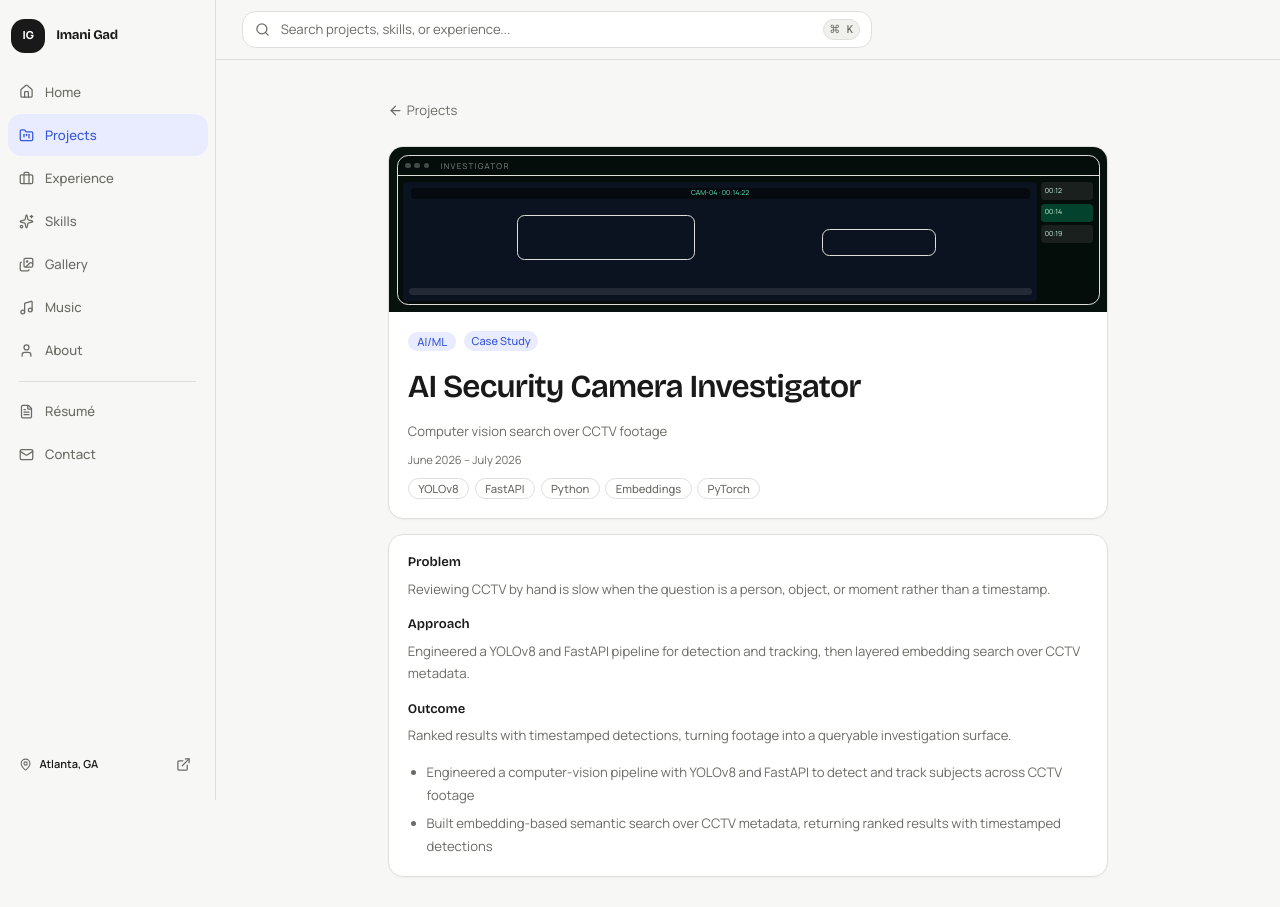
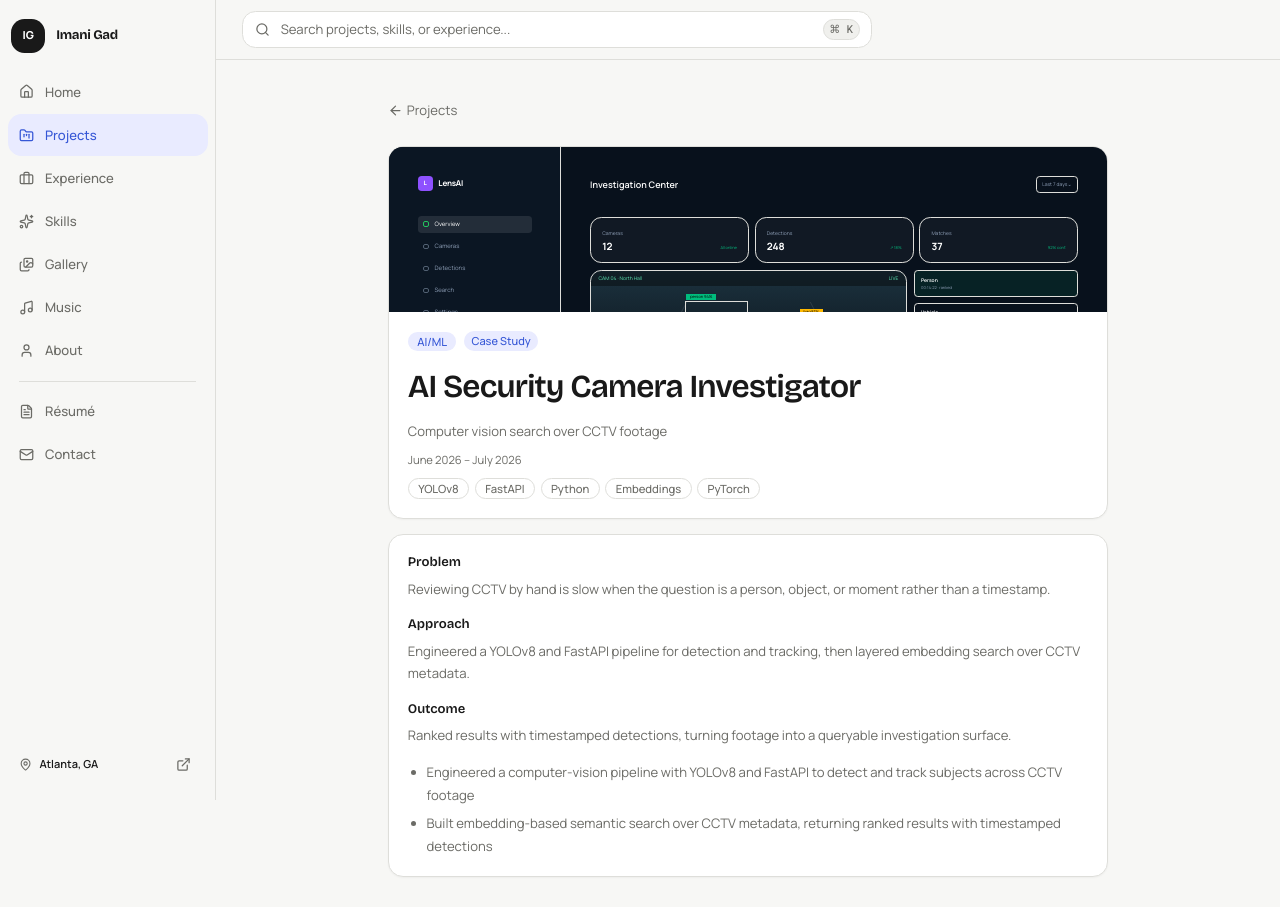
Before and after one commit to Igadsme/gad-os, a Next.js app: page /projects/ai-security-camera-investigator in a window 1280 px wide. Built offline with nearby package versions, Linux system fonts and the light colour scheme.

Commit message:
Redesign project cards and dashboard previews

```diff
--- a/components/projects/project-visual.tsx
+++ b/components/projects/project-visual.tsx
@@ -1,230 +1,116 @@
 import type { ReactNode } from "react";
 import { cn } from "@/lib/utils";
 
-function Chrome({ children, title }: { children: ReactNode; title: string }) {
+function Sparkline({ color = "#3b82f6", points = "0,42 18,34 36,38 54,20 72,28 90,8 108,16 126,4" }) {
   return (
-    <div className="absolute inset-2 overflow-hidden rounded-md border border-white/10 bg-black/25">
-      <div className="flex items-center gap-1 border-b border-white/10 px-2 py-1">
-        <span className="size-1.5 rounded-full bg-white/25" />
-        <span className="size-1.5 rounded-full bg-white/25" />
-        <span className="size-1.5 rounded-full bg-white/25" />
-        <span className="ml-2 truncate text-[8px] uppercase tracking-[0.16em] text-white/50">
-          {title}
-        </span>
+    <svg viewBox="0 0 126 48" className="h-full w-full" preserveAspectRatio="none">
+      <path d="M0 46H126" stroke="currentColor" strokeOpacity=".1" />
+      <polyline points={points} fill="none" stroke={color} strokeWidth="2" vectorEffect="non-scaling-stroke" />
+      {points.split(" ").map((point) => {
+        const [cx, cy] = point.split(",");
+        return <circle key={point} cx={cx} cy={cy} r="1.8" fill={color} />;
+      })}
+    </svg>
+  );
+}
+
+function DarkShell({ name, section, accent = "#3b82f6", nav = ["Overview", "Projects", "Commits", "Reports", "Settings"], children }: { name: string; section: string; accent?: string; nav?: string[]; children: ReactNode }) {
+  return (
+    <div className="absolute inset-0 overflow-hidden bg-[#08111c] text-white">
+      <div className="flex h-full">
+        <aside className="w-[24%] shrink-0 border-r border-white/[0.08] bg-[#0b1623] p-[4%]">
+          <div className="mb-[22%] flex items-center gap-1.5"><span className="grid size-4 place-items-center rounded bg-violet-500 text-[6px] font-black">{name.slice(0, 1)}</span><span className="text-[8px] font-bold tracking-tight">{name}</span></div>
+          <div className="space-y-1.5">{nav.map((item, index) => <div key={item} className={cn("flex items-center gap-1.5 rounded px-1.5 py-1 text-[6px]", index === 0 ? "bg-white/[0.1] text-white" : "text-slate-400")}><span className="size-1.5 rounded-[2px] border" style={{ borderColor: index === 0 ? accent : "#526173" }} />{item}</div>)}</div>
+        </aside>
+        <main className="min-w-0 flex-1 p-[4%]">
+          <div className="mb-[5%] flex items-center justify-between"><p className="text-[9px] font-semibold">{section}</p><span className="rounded border border-white/10 px-1.5 py-1 text-[5px] text-slate-400">Last 7 days⌄</span></div>
+          {children}
+        </main>
       </div>
-      {children}
     </div>
   );
 }
 
-function DevDashPreview() {
+function LightShell({ name, section, children }: { name: string; section: string; children: ReactNode }) {
   return (
-    <Chrome title="DevDash">
-      <div className="grid h-[calc(100%-18px)] grid-cols-[42px_1fr] gap-1.5 p-1.5">
-        <div className="space-y-1 rounded bg-white/5 p-1">
-          <div className="h-2 rounded bg-sky-400/80" />
-          <div className="h-2 rounded bg-white/15" />
-          <div className="h-2 rounded bg-white/10" />
-          <div className="h-2 rounded bg-white/10" />
-        </div>
-        <div className="grid grid-rows-[auto_1fr] gap-1.5">
-          <div className="grid grid-cols-3 gap-1">
-            {["1,024", "80%", "PRs"].map((label) => (
-              <div key={label} className="rounded bg-white/8 px-1 py-1">
-                <div className="h-1 w-6 rounded bg-sky-300/70" />
-                <p className="mt-1 text-[8px] font-semibold text-sky-100">{label}</p>
-              </div>
-            ))}
-          </div>
-          <div className="space-y-1 rounded bg-white/5 p-1.5">
-            {["feat: summarize CI", "fix: task rank", "chore: prisma"].map((row) => (
-              <div key={row} className="flex items-center gap-1">
-                <span className="size-1 rounded-full bg-emerald-400" />
-                <span className="h-1.5 flex-1 rounded bg-white/15" />
-                <span className="text-[7px] text-white/40">{row}</span>
-              </div>
-            ))}
-          </div>
-        </div>
-      </div>
-    </Chrome>
-  );
-}
-
-function CctvPreview() {
-  return (
-    <Chrome title="Investigator">
-      <div className="grid h-[calc(100%-18px)] grid-cols-[1fr_52px] gap-1 p-1.5">
-        <div className="relative overflow-hidden rounded bg-[#0b1220]">
-          <div className="absolute inset-x-2 top-1.5 h-3 rounded bg-black/50 text-center text-[7px] text-emerald-300">
-            CAM-04 · 00:14:22
-          </div>
-          <div className="absolute left-[18%] top-[28%] h-[38%] w-[28%] rounded-sm border border-emerald-400/80" />
-          <div className="absolute right-[16%] top-[40%] h-[22%] w-[18%] rounded-sm border border-amber-300/70" />
-          <div className="absolute bottom-1.5 left-1.5 right-1.5 h-2 rounded bg-white/10" />
-        </div>
-        <div className="space-y-1">
-          {["00:12", "00:14", "00:19"].map((stamp, index) => (
-            <div
-              key={stamp}
-              className={cn(
-                "rounded px-1 py-1 text-[7px] text-emerald-100",
-                index === 1 ? "bg-emerald-500/30" : "bg-white/8",
-              )}
-            >
-              {stamp}
-            </div>
-          ))}
-        </div>
-      </div>
-    </Chrome>
-  );
-}
-
-function SentinelPreview() {
-  return (
-    <Chrome title="Sentinel · KQL">
-      <div className="flex h-[calc(100%-18px)] flex-col gap-1 p-1.5 font-mono">
-        <div className="rounded bg-black/40 px-1.5 py-1 text-[7px] leading-3 text-teal-200">
-          CommonSecurityLog
-          <br />
-          | where DeviceVendor == &quot;Palo Alto&quot;
-          <br />
-          | summarize count() by Severity
-        </div>
-        <div className="grid flex-1 grid-cols-4 gap-px overflow-hidden rounded bg-white/10 text-[7px] text-teal-50">
-          {["src", "sev", "cef", "hits", "fw-1", "High", "ok", "128", "fw-2", "Med", "ok", "64"].map(
-            (cell, index) => (
-              <div
-                key={`${cell}-${index}`}
-                className={cn(
-                  "flex items-center px-1",
-                  index < 4 ? "bg-teal-500/25" : "bg-black/30",
-                )}
-              >
-                {cell}
-              </div>
-            ),
-          )}
-        </div>
-      </div>
-    </Chrome>
-  );
-}
-
-function ItsmPreview() {
-  return (
-    <Chrome title="ServiceNow">
-      <div className="flex h-[calc(100%-18px)] items-center justify-center gap-1 p-2">
-        {["Intake", "Assign", "Resolve"].map((step, index) => (
-          <div key={step} className="flex items-center gap-1">
-            <div className="rounded-md bg-violet-400/30 px-1.5 py-2 text-center">
-              <div className="mx-auto mb-1 size-2 rounded-full bg-violet-200" />
-              <p className="text-[7px] font-medium text-violet-50">{step}</p>
-            </div>
-            {index < 2 ? <span className="h-px w-3 bg-violet-200/60" /> : null}
-          </div>
-        ))}
-      </div>
-    </Chrome>
-  );
-}
-
-function RagPreview() {
-  return (
-    <Chrome title="RAG">
-      <div className="grid h-[calc(100%-18px)] grid-cols-2 gap-1 p-1.5">
-        <div className="space-y-1">
-          {["doc-a", "doc-b", "doc-c"].map((doc) => (
-            <div key={doc} className="h-4 rounded bg-blue-300/20" />
-          ))}
-        </div>
-        <div className="rounded bg-blue-400/20 p-1.5">
-          <div className="h-2 rounded bg-blue-200/70" />
-          <div className="mt-1 space-y-1">
-            <div className="h-1.5 rounded bg-white/30" />
-            <div className="h-1.5 w-2/3 rounded bg-white/20" />
-          </div>
-          <p className="mt-2 text-[7px] text-blue-100">rank 1 · 0.92</p>
-        </div>
-      </div>
-    </Chrome>
-  );
-}
-
-function MicroservicesPreview() {
-  return (
-    <Chrome title="Services">
-      <div className="flex h-[calc(100%-18px)] items-center justify-center gap-2 p-2">
-        <div className="rounded bg-sky-400/25 px-2 py-2 text-center text-[7px] text-sky-50">
-          API
-        </div>
-        <span className="h-px w-4 bg-sky-200/50" />
-        <div className="space-y-1">
-          <div className="rounded bg-white/15 px-2 py-1 text-[7px] text-white/80">Redis</div>
-          <div className="rounded bg-white/15 px-2 py-1 text-[7px] text-white/80">PG</div>
-        </div>
-      </div>
-    </Chrome>
-  );
-}
-
-function WebPreview() {
-  return (
-    <Chrome title="truespice">
-      <div className="flex h-[calc(100%-18px)] flex-col p-1.5">
-        <div className="mb-1 flex gap-1">
-          <div className="h-1.5 w-8 rounded bg-orange-200/70" />
-          <div className="h-1.5 flex-1 rounded bg-white/15" />
-        </div>
-        <div className="flex-1 rounded bg-gradient-to-br from-orange-400/40 to-amber-700/30 p-2">
-          <div className="h-2 w-16 rounded bg-white/70" />
-          <div className="mt-1 h-1.5 w-24 rounded bg-white/30" />
-        </div>
-      </div>
-    </Chrome>
-  );
-}
-
-const previews: Record<string, () => ReactNode> = {
-  devdash: DevDashPreview,
-  "ai-security-camera-investigator": CctvPreview,
-  "sentinel-ingestion": SentinelPreview,
-  "servicenow-itsm": ItsmPreview,
-  "headstarter-rag": RagPreview,
-  "upcancer-microservices": MicroservicesPreview,
-  "truespice-web": WebPreview,
-};
-
-const palettes: Record<string, string> = {
-  devdash: "#0b1220",
-  "ai-security-camera-investigator": "#07110d",
-  "sentinel-ingestion": "#042f2e",
-  "servicenow-itsm": "#1e1b4b",
-  "headstarter-rag": "#172554",
-  "upcancer-microservices": "#0f172a",
-  "truespice-web": "#7c2d12",
-};
-
-export function ProjectVisual({
-  slug,
-  className,
-}: {
-  slug: string;
-  className?: string;
-}) {
-  const Preview = previews[slug] ?? DevDashPreview;
-  const background = palettes[slug] ?? "#0f172a";
-
-  return (
-    <div
-      className={cn("relative overflow-hidden", className)}
-      style={{ background }}
-      aria-hidden
-    >
-      <div className="media-zoom absolute inset-0">
-        <Preview />
+    <div className="absolute inset-0 overflow-hidden bg-[#fbfcff] text-[#111827]">
+      <div className="flex h-full">
+        <aside className="w-[23%] shrink-0 border-r border-slate-200 bg-[#f7f9fc] p-[4%]">
+          <div className="mb-[22%] flex items-center gap-1.5"><span className="grid size-4 place-items-center rounded bg-[#4968ed] text-[6px] font-black text-white">{name.slice(0, 1)}</span><span className="text-[7px] font-bold">{name}</span></div>
+          {["Dashboard", "Activity", "Analytics", "Settings"].map((item, index) => <div key={item} className={cn("mb-1.5 rounded px-1.5 py-1 text-[6px]", index === 0 ? "bg-indigo-50 text-indigo-600" : "text-slate-400")}>{item}</div>)}
+        </aside>
+        <main className="min-w-0 flex-1 p-[4%]">
+          <div className="mb-[5%] flex items-center justify-between"><div><p className="text-[9px] font-bold">{section}</p><p className="text-[5px] text-slate-400">Live operational overview</p></div><span className="rounded bg-indigo-600 px-2 py-1 text-[5px] font-semibold text-white">+ New</span></div>
+          {children}
+        </main>
       </div>
     </div>
   );
 }
+
+function Metric({ label, value, change, dark = true }: { label: string; value: string; change: string; dark?: boolean }) {
+  return <div className={cn("rounded-md border p-[7%]", dark ? "border-white/[0.07] bg-white/[0.035]" : "border-slate-200 bg-white")}><p className="truncate text-[5px] text-slate-400">{label}</p><div className="mt-1 flex items-end justify-between gap-1"><strong className="text-[10px] leading-none">{value}</strong><span className="text-[4px] text-emerald-500">{change}</span></div></div>;
+}
+
+function DevDashPreview() {
+  return <DarkShell name="DevDash" section="Overview">
+    <div className="grid grid-cols-4 gap-1.5"><Metric label="Commits" value="156" change="↗ 12%" /><Metric label="PRs Merged" value="28" change="↗ 8%" /><Metric label="Issues Closed" value="34" change="↗ 22%" /><Metric label="Focus Time" value="18.4h" change="↗ 6%" /></div>
+    <div className="mt-2 rounded-md border border-white/[0.07] bg-white/[0.025] p-2"><p className="text-[6px] font-semibold">Activity</p><div className="mt-1.5 h-[54px]"><Sparkline /></div><div className="flex justify-between text-[4px] text-slate-500"><span>Apr 22</span><span>Apr 24</span><span>Apr 26</span><span>Apr 28</span></div></div>
+    <div className="mt-2 grid grid-cols-[1.25fr_1fr] gap-2"><div className="rounded-md border border-white/[0.07] p-2 text-[5px]"><p className="mb-1.5 font-semibold">Top Repositories</p><div className="flex justify-between text-slate-400"><span>devdash/web</span><span>1,234</span></div><div className="mt-1 flex justify-between text-slate-400"><span>devdash/api</span><span>642</span></div></div><div className="rounded-md border border-white/[0.07] p-2 text-[5px]"><p className="font-semibold">Languages</p><p className="mt-1.5 text-slate-400">TypeScript 52%</p><div className="mt-1 h-1 rounded bg-white/10"><div className="h-full w-3/4 rounded bg-blue-500" /></div><p className="mt-1.5 text-slate-400">Python 21%</p><div className="mt-1 h-1 rounded bg-white/10"><div className="h-full w-1/3 rounded bg-blue-500" /></div></div></div>
+  </DarkShell>;
+}
+
+function CameraPreview() {
+  return <DarkShell name="LensAI" section="Investigation Center" accent="#22c55e" nav={["Overview", "Cameras", "Detections", "Search", "Settings"]}>
+    <div className="grid grid-cols-3 gap-1.5"><Metric label="Cameras" value="12" change="All online" /><Metric label="Detections" value="248" change="↗ 18%" /><Metric label="Matches" value="37" change="92% conf." /></div>
+    <div className="mt-2 grid grid-cols-[1.45fr_.75fr] gap-2"><div className="relative h-[94px] overflow-hidden rounded-md border border-white/10 bg-gradient-to-b from-[#1c3340] to-[#0c141b]"><div className="absolute inset-x-0 top-0 flex justify-between bg-black/40 px-2 py-1 text-[5px] text-emerald-300"><span>CAM 04 · North Hall</span><span>LIVE</span></div><div className="absolute bottom-0 left-1/4 h-2/3 w-px -skew-x-[28deg] bg-white/10" /><div className="absolute bottom-0 right-1/4 h-2/3 w-px skew-x-[28deg] bg-white/10" /><div className="absolute left-[30%] top-[32%] h-[47%] w-[20%] border border-emerald-400"><span className="absolute -top-2 left-0 bg-emerald-500 px-1 text-[4px] text-black">person 94%</span></div><div className="absolute right-[16%] top-[48%] h-[28%] w-[18%] border border-amber-400"><span className="absolute -top-2 left-0 bg-amber-400 px-1 text-[4px] text-black">bag 81%</span></div></div><div className="space-y-1.5">{[["00:14:22", "Person"], ["00:13:58", "Vehicle"], ["00:12:41", "Object"]].map(([time, item], i) => <div key={time} className={cn("rounded border p-1.5", i === 0 ? "border-emerald-500/40 bg-emerald-500/10" : "border-white/[0.07]")}><p className="text-[5px] font-semibold">{item}</p><p className="text-[4px] text-slate-400">{time} · ranked</p></div>)}</div></div>
+    <div className="mt-2 rounded-md border border-white/[0.07] p-2"><div className="flex justify-between text-[5px]"><span>Embedding search confidence</span><span className="text-emerald-400">92%</span></div><div className="mt-1.5 h-1 rounded bg-white/10"><div className="h-full w-[92%] rounded bg-emerald-500" /></div></div>
+  </DarkShell>;
+}
+
+function SentinelPreview() {
+  const nodes = [[50, 50], [22, 28], [79, 24], [18, 68], [82, 72], [50, 12], [50, 88]];
+  return <DarkShell name="Sentinel" section="Security Overview" accent="#8b5cf6" nav={["Overview", "Alerts", "Incidents", "Threat Intel", "Playbooks"]}>
+    <div className="grid grid-cols-4 gap-1.5"><Metric label="Alerts" value="24" change="↘ 17%" /><Metric label="Incidents" value="3" change="↘ 25%" /><Metric label="Events" value="1,231" change="↗ 18%" /><Metric label="Sources" value="12" change="100%" /></div>
+    <div className="mt-2 grid grid-cols-[1.35fr_.8fr] gap-2"><div className="relative h-[104px] rounded-md border border-white/[0.07] bg-[#09131f]"><p className="absolute left-2 top-2 text-[5px] font-semibold">Attack graph</p><svg viewBox="0 0 100 100" className="absolute inset-4 top-5 h-[78%] w-[80%]">{nodes.slice(1).map(([x,y], i) => <line key={i} x1="50" y1="50" x2={x} y2={y} stroke="#31598b" strokeWidth="1" />)}{nodes.map(([x,y], i) => <circle key={`${x}-${y}`} cx={x} cy={y} r={i === 0 ? 8 : 4} fill={i === 0 ? "#ef4444" : "#17385e"} stroke={i === 0 ? "#fca5a5" : "#60a5fa"} strokeWidth="1" />)}<circle cx="50" cy="50" r="2" fill="white" /></svg></div><div className="rounded-md border border-white/[0.07] p-2"><p className="text-[5px] font-semibold">Top alerts</p>{["Brute Force", "Suspicious Login", "Data Exfiltration", "Malware"].map((x,i)=><div key={x} className="mt-2 flex items-center gap-1 text-[4px]"><span className={cn("size-1.5 rounded-full", i<2 ? "bg-red-500" : "bg-amber-400")} /><span className="min-w-0 flex-1 truncate text-slate-300">{x}</span><span className="text-slate-500">High</span></div>)}</div></div>
+  </DarkShell>;
+}
+
+function ItsmPreview() {
+  return <LightShell name="FlowDesk" section="IT service operations">
+    <div className="grid grid-cols-3 gap-1.5"><Metric label="Open tickets" value="20" change="↓ 75%" dark={false} /><Metric label="Resolved" value="280" change="↑ 34%" dark={false} /><Metric label="SLA met" value="96%" change="↑ 8%" dark={false} /></div>
+    <div className="mt-2 rounded-md border border-slate-200 bg-white p-2"><div className="flex justify-between text-[5px]"><b>Backlog trend</b><span className="text-emerald-600">80 → 20</span></div><div className="mt-1 h-[52px]"><Sparkline color="#6d5dfc" points="0,5 18,9 36,14 54,19 72,27 90,34 108,39 126,43" /></div></div>
+    <div className="mt-2 rounded-md border border-slate-200 bg-white p-2 text-[5px]"><div className="grid grid-cols-[1fr_.6fr_.45fr] font-semibold text-slate-400"><span>Request</span><span>Owner</span><span>Status</span></div>{[["Access approval","S. Kim","Done"],["Device enrollment","M. Lee","Review"],["App request","A. Jones","Done"]].map(r=><div key={r[0]} className="mt-1.5 grid grid-cols-[1fr_.6fr_.45fr]"><span>{r[0]}</span><span className="text-slate-400">{r[1]}</span><span className="text-emerald-600">{r[2]}</span></div>)}</div>
+  </LightShell>;
+}
+
+function RagPreview() {
+  return <DarkShell name="RAGLab" section="Evaluation Overview" accent="#a855f7" nav={["Overview", "Datasets", "Experiments", "Models", "Settings"]}>
+    <div className="grid grid-cols-4 gap-1.5"><Metric label="Faithfulness" value="94%" change="↗ 4%" /><Metric label="Recall@5" value="89%" change="↗ 7%" /><Metric label="Queries" value="1.8K" change="↗ 21%" /><Metric label="Latency" value="420ms" change="↘ 12%" /></div>
+    <div className="mt-2 grid grid-cols-[1.25fr_.9fr] gap-2"><div className="rounded-md border border-white/[0.07] p-2"><p className="text-[5px] font-semibold">Retrieval quality</p><div className="mt-2 h-[68px]"><Sparkline color="#a855f7" points="0,39 18,31 36,34 54,20 72,25 90,12 108,17 126,5" /></div></div><div className="rounded-md border border-white/[0.07] p-2"><p className="text-[5px] font-semibold">Top sources</p>{[["docs/api.pdf","0.96"],["guide.md","0.91"],["notes.pdf","0.87"]].map(([x,v])=><div key={x} className="mt-2 rounded bg-white/[0.04] p-1.5 text-[4px]"><div className="flex justify-between"><span>{x}</span><span className="text-violet-400">{v}</span></div><div className="mt-1 h-0.5 rounded bg-violet-500/70" /></div>)}</div></div>
+    <div className="mt-2 flex gap-1.5 text-[4px] text-slate-400"><span className="rounded border border-white/10 px-2 py-1">LLM-as-Judge</span><span className="rounded border border-white/10 px-2 py-1">RAGAS</span><span className="rounded border border-white/10 px-2 py-1">A/B Test</span></div>
+  </DarkShell>;
+}
+
+function MicroservicesPreview() {
+  return <LightShell name="UpCancer" section="Platform health">
+    <div className="grid grid-cols-3 gap-1.5"><Metric label="Requests/min" value="2.4K" change="↑ 18%" dark={false} /><Metric label="P95 latency" value="86ms" change="↓ 12%" dark={false} /><Metric label="Availability" value="99.9%" change="Healthy" dark={false} /></div>
+    <div className="mt-2 grid grid-cols-[1.2fr_.9fr] gap-2"><div className="rounded-md border border-slate-200 bg-white p-2"><p className="text-[5px] font-semibold">Service topology</p><div className="relative mt-2 h-[72px]"><div className="absolute left-[36%] top-[28%] rounded bg-indigo-600 px-2 py-1.5 text-[5px] text-white">API</div>{[["Auth","2%","left-0 top-0"],["Patient","8%","right-0 top-0"],["Redis","4%","left-0 bottom-0"],["Postgres","6%","right-0 bottom-0"]].map(([x,v,pos])=><div key={x} className={cn("absolute rounded border border-indigo-100 bg-indigo-50 px-2 py-1 text-[4px] text-indigo-700",pos)}>{x}<br/><b>{v}</b></div>)}</div></div><div className="rounded-md border border-slate-200 bg-white p-2"><p className="text-[5px] font-semibold">Traffic</p><div className="mt-2 h-[66px]"><Sparkline color="#4968ed" /></div><p className="text-[4px] text-slate-400">Stable across 6 services</p></div></div>
+    <div className="mt-2 flex justify-between rounded-md border border-emerald-100 bg-emerald-50 p-2 text-[5px]"><span>All systems operational</span><b className="text-emerald-600">6 / 6</b></div>
+  </LightShell>;
+}
+
+function WebPreview() {
+  return <LightShell name="TrueSpice" section="Website performance">
+    <div className="grid grid-cols-4 gap-1.5"><Metric label="Performance" value="98" change="Good" dark={false} /><Metric label="Accessibility" value="100" change="Passed" dark={false} /><Metric label="SEO" value="96" change="↑ 4" dark={false} /><Metric label="Visitors" value="8.2K" change="↑ 18%" dark={false} /></div>
+    <div className="mt-2 grid grid-cols-[1.25fr_.8fr] gap-2"><div className="rounded-md border border-slate-200 bg-white p-2"><div className="flex justify-between text-[5px]"><b>Page traffic</b><span className="text-orange-500">Last 30 days</span></div><div className="mt-2 h-[70px]"><Sparkline color="#f97316" points="0,40 18,35 36,36 54,25 72,29 90,14 108,20 126,6" /></div></div><div className="rounded-md border border-slate-200 bg-white p-2"><p className="text-[5px] font-semibold">Core Web Vitals</p>{[["LCP","1.2s","w-[88%]"],["INP","84ms","w-[94%]"],["CLS","0.02","w-[98%]"]].map(([x,v,w])=><div key={x} className="mt-2 text-[4px]"><div className="flex justify-between"><span>{x}</span><b className="text-emerald-600">{v}</b></div><div className="mt-1 h-1 rounded bg-slate-100"><div className={cn("h-full rounded bg-orange-400",w)} /></div></div>)}</div></div>
+    <div className="mt-2 rounded-md bg-gradient-to-r from-orange-500 to-amber-400 px-3 py-2 text-white"><p className="text-[6px] font-bold">Fast, accessible, search-ready.</p><p className="mt-0.5 text-[4px] text-white/80">Optimized experience across every device.</p></div>
+  </LightShell>;
+}
+
+const previews: Record<string, () => ReactNode> = { devdash: DevDashPreview, "ai-security-camera-investigator": CameraPreview, "sentinel-ingestion": SentinelPreview, "servicenow-itsm": ItsmPreview, "headstarter-rag": RagPreview, "upcancer-microservices": MicroservicesPreview, "truespice-web": WebPreview };
+
+export function ProjectVisual({ slug, className }: { slug: string; className?: string }) {
+  const Preview = previews[slug] ?? DevDashPreview;
+  return <div className={cn("relative overflow-hidden", className)} aria-hidden><div className="media-zoom absolute inset-0"><Preview /></div></div>;
+}
```
Also changed, not shown: components/projects/project-card.tsx (+38 -68 lines).
